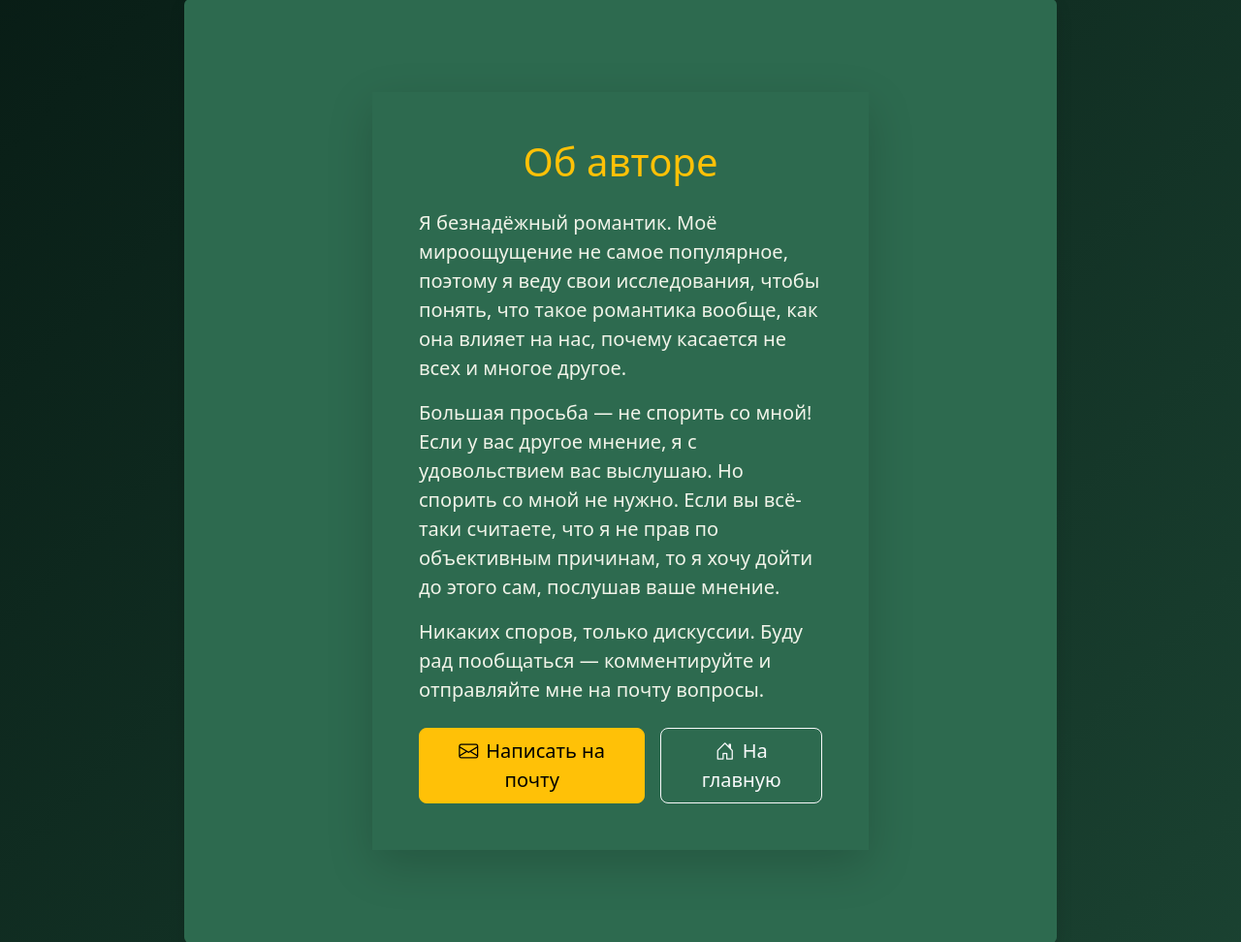
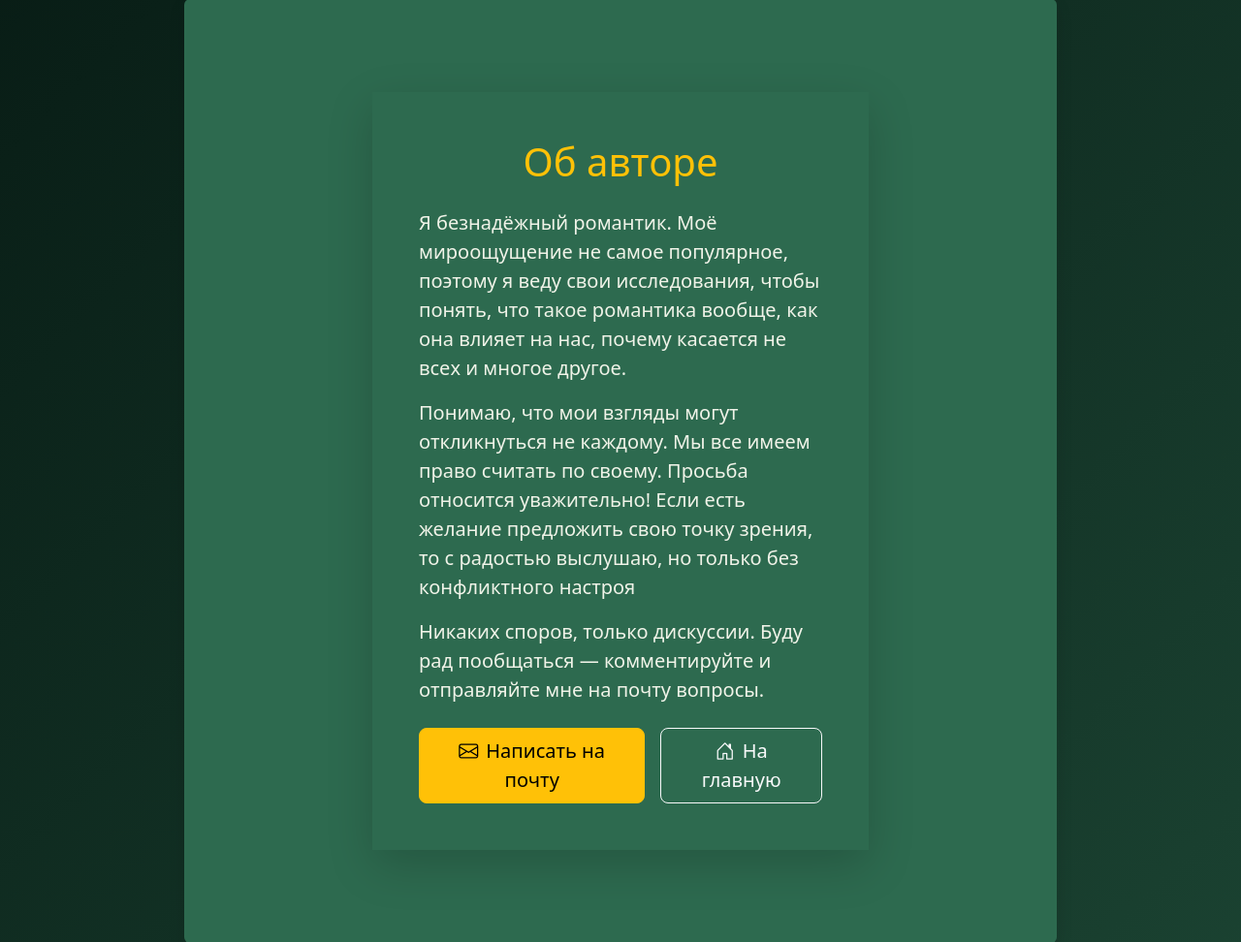
Before and after one commit to Maxim-hub296/blog.org, a Django app: template articles/templates/articles/about.html in a window 1280 px wide. Shown: the part 81-1053 px from the top of the page at 97% size. Run offline with Django 3.2, Linux system fonts and the light colour scheme; the template is opened without the code that fills it, so the values that code supplies are empty.

Commit message:
Изменение текста в разделе "Об авторе"

```diff
--- a/articles/templates/articles/about.html
+++ b/articles/templates/articles/about.html
@@ -11,16 +11,19 @@
                         <h1 class="card-title text-center mb-4 text-warning">Об авторе</h1>
 
                         <p class="fs-5">
-                        Я безнадёжный романтик. Моё мироощущение не самое популярное, поэтому я веду свои исследования,
-                        чтобы понять, что такое романтика вообще, как она влияет на нас, почему касается не всех и многое другое.
+                            Я безнадёжный романтик. Моё мироощущение не самое популярное, поэтому я веду свои
+                            исследования,
+                            чтобы понять, что такое романтика вообще, как она влияет на нас, почему касается не всех и
+                            многое другое.
                         </p>
                         <p class="fs-5">
-                        Большая просьба — не спорить со мной! Если у вас другое мнение, я с удовольствием вас выслушаю.
-                        Но спорить со мной не нужно. Если вы всё-таки считаете, что я не прав по объективным причинам,
-                        то я хочу дойти до этого сам, послушав ваше мнение.
+                            Понимаю, что мои взгляды могут откликнуться не каждому. Мы все имеем право считать по
+                            своему. Просьба относится уважительно! Если есть желание предложить свою точку зрения, то с
+                            радостью выслушаю, но только без конфликтного настроя
                         </p>
                         <p class="fs-5">
-                        Никаких споров, только дискуссии. Буду рад пообщаться — комментируйте и отправляйте мне на почту вопросы.
+                            Никаких споров, только дискуссии. Буду рад пообщаться — комментируйте и отправляйте мне на
+                            почту вопросы.
                         </p>
 
                         <div class="d-flex flex-column flex-sm-row justify-content-center gap-3 mt-4">
```
Lines whose indentation alone changed are shown as unchanged.
